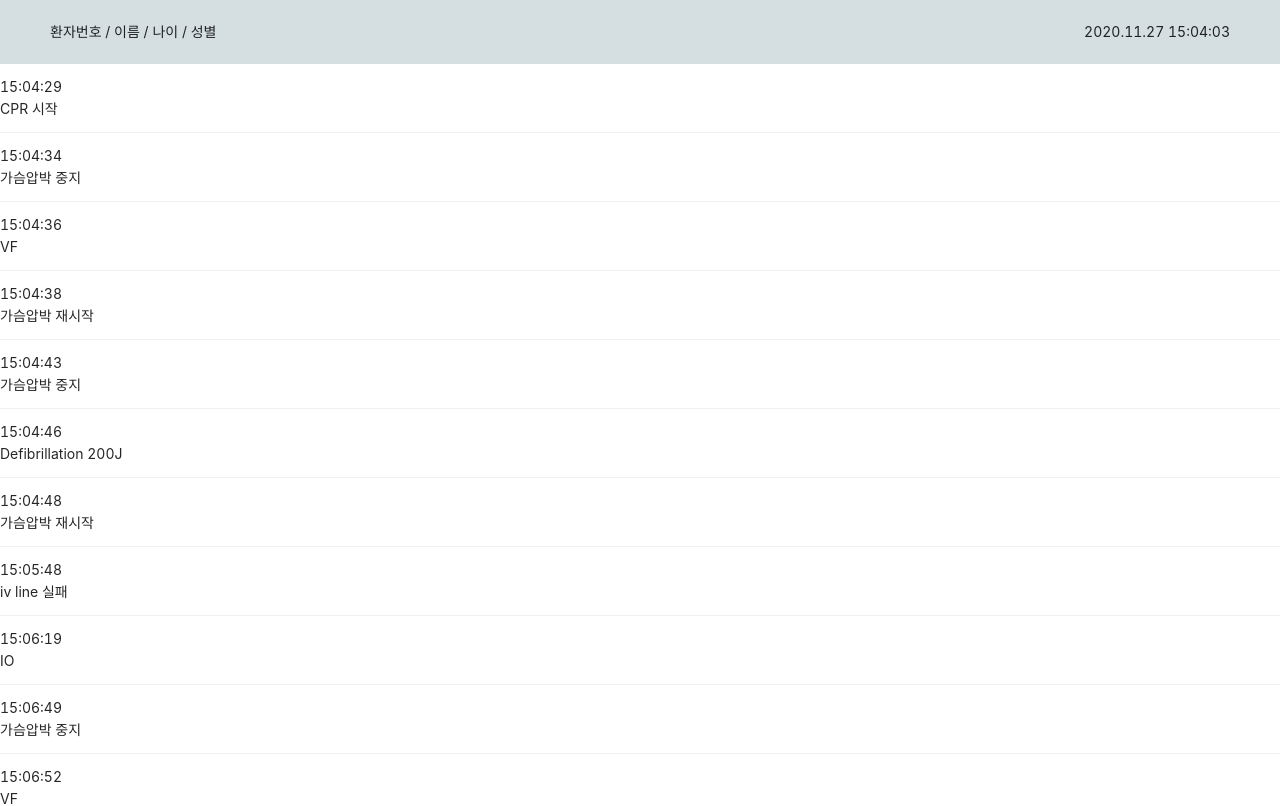
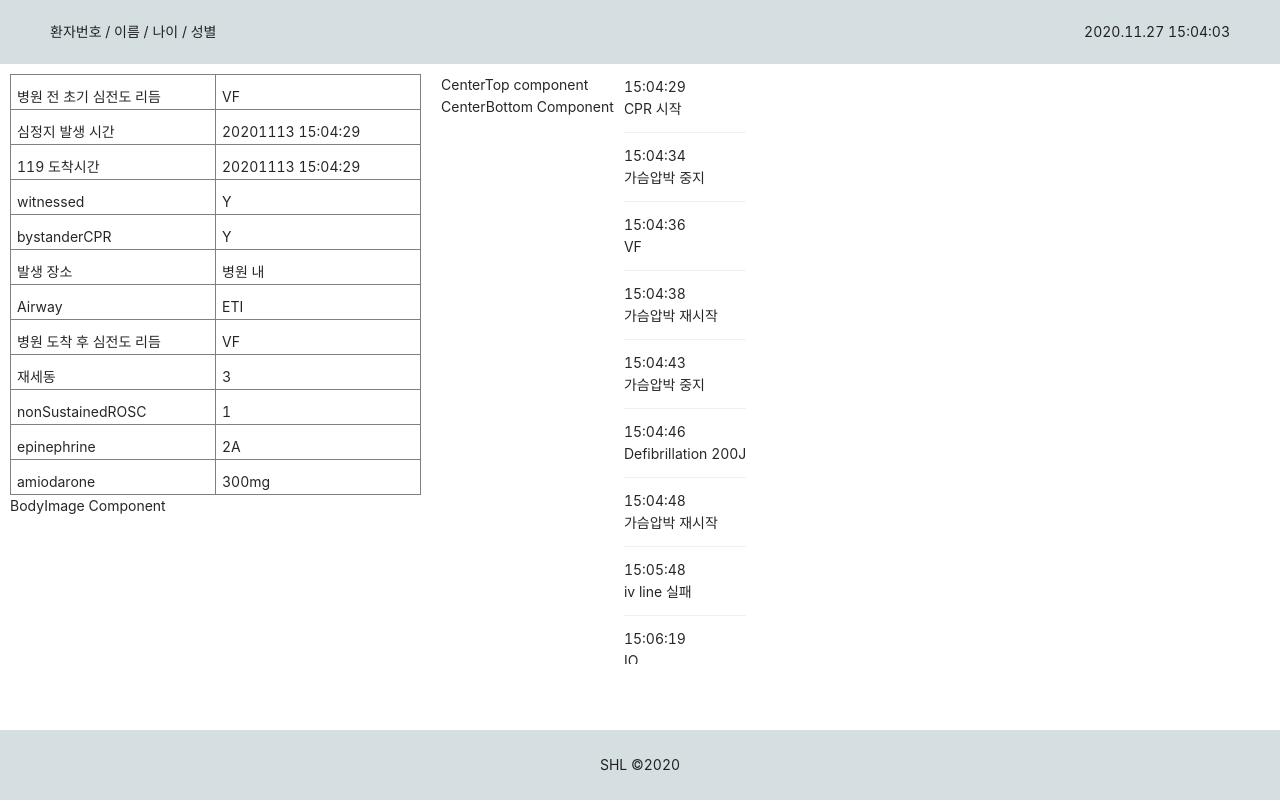
Before and after one commit to Smart-Health-Lab/CPR_dashboard, a React (Create React App) app in the folder client/: page / in a window 1280 px wide. Shown: the top 806 px of the page. Built offline with nearby package versions, Linux system fonts and the light colour scheme.

Commit message:
component setting start

```diff
--- a/client/src/App.js
+++ b/client/src/App.js
@@ -1,13 +1,17 @@
 import React, { Component } from "react";
 import { Layout } from "antd";
 import Process from "./components/Process";
+import Information from "./components/Information";
+import BodyImage from "./components/BodyImage";
+import CenterTop from "./components/CenterTop";
+import CenterBottom from "./components/CenterBottom";
 import "./App.css";
 
 const { Header, Content, Footer } = Layout;
 
 class App extends Component {
   constructor(props) {
-    super();
+    super(props);
     this.state = {};
   }
 
@@ -25,7 +29,21 @@ class App extends Component {
           <div style={{}}>2020.11.27 15:04:03</div>
         </Header>
         <Content style={{ backgroundColor: "white" }}>
-          <Process />
+          <div style={{ display: "flex" }}>
+            <div
+              style={{ display: "flex", flexDirection: "column", margin: 10 }}
+            >
+              <Information />
+              <BodyImage />
+            </div>
+            <div
+              style={{ display: "flex", flexDirection: "column", margin: 10 }}
+            >
+              <CenterTop />
+              <CenterBottom />
+            </div>
+            <Process />
+          </div>
         </Content>
         <Footer style={{ textAlign: "center", backgroundColor: "#D5DFE1" }}>
           SHL ©2020
--- a/client/src/components/BodyImage.js
+++ b/client/src/components/BodyImage.js
@@ -0,0 +1,9 @@
+import React, { Component } from "react";
+
+class BodyImage extends Component {
+  render() {
+    return <div>BodyImage Component</div>;
+  }
+}
+
+export default BodyImage;
--- a/client/src/components/CenterBottom.js
+++ b/client/src/components/CenterBottom.js
@@ -0,0 +1,9 @@
+import React, { Component } from "react";
+
+class CenterBottom extends Component {
+  render() {
+    return <div>CenterBottom Component</div>;
+  }
+}
+
+export default CenterBottom;
--- a/client/src/components/CenterTop.js
+++ b/client/src/components/CenterTop.js
@@ -0,0 +1,9 @@
+import React, { Component } from "react";
+
+class CenterTop extends Component {
+  render() {
+    return <div>CenterTop component</div>;
+  }
+}
+
+export default CenterTop;
--- a/client/src/components/Information.js
+++ b/client/src/components/Information.js
@@ -1,8 +1,103 @@
 import React, { Component } from "react";
+import { Table, Space } from "antd";
+import { informationStaticData } from "../data/fakeData";
+import { informationDynamicData } from "../data/fakeData";
 
 class Information extends Component {
+  constructor(props) {
+    super(props);
+    this.state = {};
+  }
+
   render() {
-    return <div></div>;
+    const columns = [
+      {
+        title: "",
+        dataIndex: "",
+        key: "name",
+      },
+      {
+        title: "",
+        dataIndex: "",
+        key: "content",
+      },
+    ];
+
+    const data = [];
+    for (const [key, value] of Object.entries(informationStaticData)) {
+      data.push({ [key]: value });
+    }
+
+    for (const [key, value] of Object.entries(informationDynamicData)) {
+      data.push({ [key]: value });
+    }
+
+    // console.log(Object.entries(informationStaticData));
+
+    return (
+      <table style={{ border: "1px solid grey" }}>
+        {Object.entries(informationStaticData).map((curr, idx, arr) => {
+          return (
+            <tr style={{ border: "1px solid grey" }}>
+              <td style={{ border: "1px solid grey" }}>
+                <div
+                  style={{
+                    marginLeft: 5,
+                    marginTop: 10,
+                    marginRight: 5,
+                    width: "15vw",
+                  }}
+                >
+                  {curr[0]}
+                </div>
+              </td>
+              <td>
+                <div
+                  style={{
+                    marginLeft: 5,
+                    marginTop: 10,
+                    marginRight: 5,
+                    width: "15vw",
+                  }}
+                >
+                  {curr[1]}
+                </div>
+              </td>
+            </tr>
+          );
+        })}
+        {Object.entries(informationDynamicData).map((curr, idx, arr) => {
+          return (
+            <tr style={{ border: "1px solid grey" }}>
+              <td style={{ border: "1px solid grey" }}>
+                <div
+                  style={{
+                    marginLeft: 5,
+                    marginTop: 10,
+                    marginRight: 5,
+                    width: "15vw",
+                  }}
+                >
+                  {curr[0]}
+                </div>
+              </td>
+              <td>
+                <div
+                  style={{
+                    marginLeft: 5,
+                    marginTop: 10,
+                    marginRight: 5,
+                    width: "15vw",
+                  }}
+                >
+                  {curr[1]}
+                </div>
+              </td>
+            </tr>
+          );
+        })}
+      </table>
+    );
   }
 }
 
--- a/client/src/components/Process.js
+++ b/client/src/components/Process.js
@@ -4,10 +4,19 @@ import ChildProcess from "./ChildProcess";
 import { logData } from "../data/fakeData";
 
 class Process extends Component {
+  constructor(props) {
+    super(props);
+    this.state = {
+      browserHeight: window.innerHeight,
+    };
+  }
   render() {
+    // console.log(window.innerHeight);
+
     return (
       <List
         itemLayout="horizontal"
+        style={{ height: this.state.browserHeight - 200, overflowY: "scroll" }}
         dataSource={logData}
         renderItem={(item) => (
           <List.Item>
--- a/client/src/data/fakeData.js
+++ b/client/src/data/fakeData.js
@@ -1,16 +1,16 @@
 const informationStaticData = {
-  preHospitalInitialCardiacRhythm: "VF",
-  cardiacArrestTime: "20201113 15:04:29",
-  arriveTime: "20201113 15:04:29",
+  "병원 전 초기 심전도 리듬": "VF",
+  "심정지 발생 시간": "20201113 15:04:29",
+  "119 도착시간": "20201113 15:04:29",
   witnessed: "Y",
   bystanderCPR: "Y",
-  accurPlace: "병원 내",
+  "발생 장소": "병원 내",
   Airway: "ETI",
-  postHospitalCardiacRhythm: "VF",
+  "병원 도착 후 심전도 리듬": "VF",
 };
 
 const informationDynamicData = {
-  defibrillation: 3,
+  재세동: 3,
   nonSustainedROSC: 1,
   epinephrine: "2A",
   amiodarone: "300mg",
```
Also changed, not shown: 1 other file (tests, documents, lock files or other folders).
